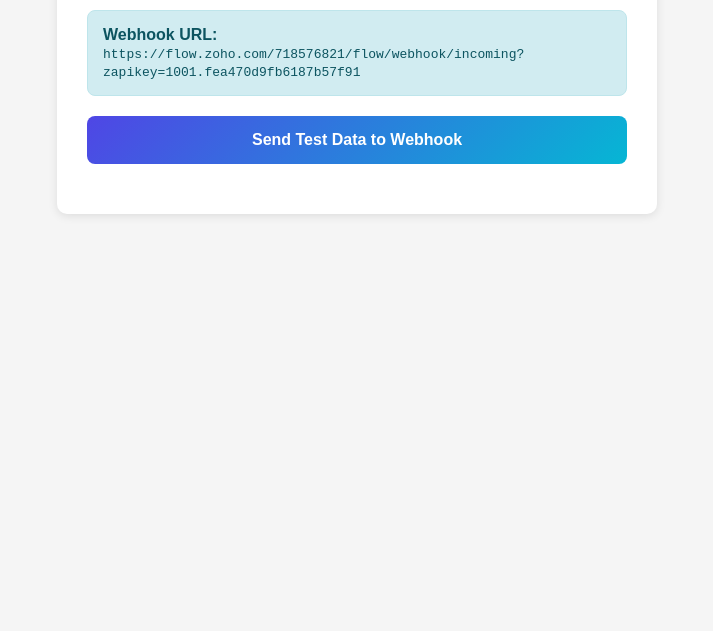
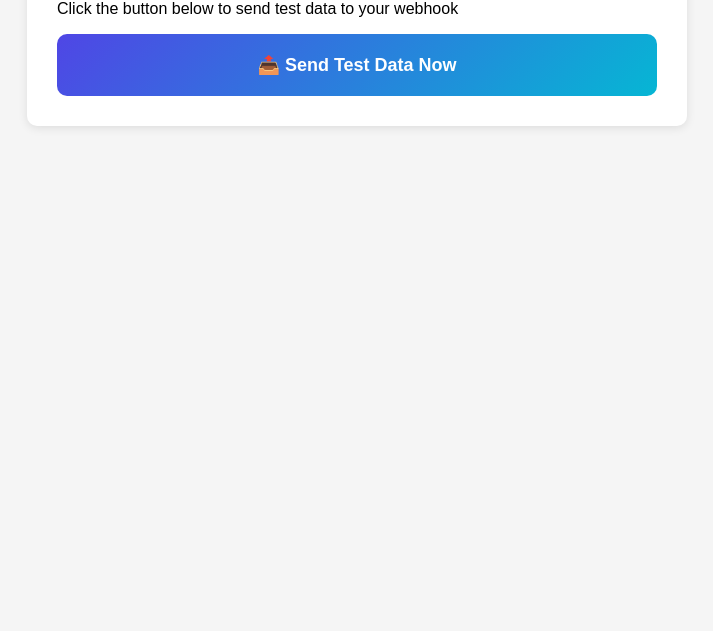
Before and after one commit to farhankhanaz/RFQ-upload, a plain HTML site: page index.html in a window 1280 px wide. Shown: the part 169-800 px from the top of the page, without its empty margins (283-996 px from the left). Drawn offline with Linux system fonts and the light colour scheme.

Commit message:
Update index.html
test

```diff
--- a/index.html
+++ b/index.html
@@ -1,67 +1,43 @@
 <!DOCTYPE html>
-<html lang="en">
+<html>
 <head>
-  <meta charset="UTF-8">
-  <meta name="viewport" content="width=device-width, initial-scale=1.0">
-  <title>Test Zoho Flow Webhook</title>
+  <title>Test Zoho Webhook</title>
   <style>
     body {
       font-family: Arial, sans-serif;
-      max-width: 600px;
-      margin: 50px auto;
-      padding: 20px;
+      padding: 50px;
       background: #f5f5f5;
     }
     .container {
+      max-width: 600px;
+      margin: 0 auto;
       background: white;
       padding: 30px;
       border-radius: 10px;
       box-shadow: 0 2px 10px rgba(0,0,0,0.1);
     }
-    h1 {
-      color: #333;
-      margin-bottom: 20px;
-    }
     button {
       background: linear-gradient(135deg, #4F46E5 0%, #06b6d4 100%);
       color: white;
       border: none;
-      padding: 15px 30px;
-      border-radius: 8px;
-      font-size: 16px;
+      padding: 20px 40px;
+      border-radius: 10px;
+      font-size: 18px;
       font-weight: bold;
       cursor: pointer;
       width: 100%;
-      margin-bottom: 20px;
     }
     button:hover {
       transform: translateY(-2px);
-      box-shadow: 0 4px 12px rgba(79,70,229,0.4);
     }
-    .result {
+    #result {
       margin-top: 20px;
       padding: 15px;
       border-radius: 8px;
       display: none;
     }
-    .success {
-      background: #d4edda;
-      color: #155724;
-      border: 1px solid #c3e6cb;
-    }
-    .error {
-      background: #f8d7da;
-      color: #721c24;
-      border: 1px solid #f5c6cb;
-    }
-    .info {
-      background: #d1ecf1;
-      color: #0c5460;
-      border: 1px solid #bee5eb;
-      margin-bottom: 20px;
-      padding: 15px;
-      border-radius: 8px;
-    }
+    .success { background: #d4edda; color: #155724; }
+    .error { background: #f8d7da; color: #721c24; }
     pre {
       background: #f8f9fa;
       padding: 10px;
@@ -74,42 +50,36 @@
 <body>
   <div class="container">
     <h1>🧪 Test Zoho Flow Webhook</h1>
+    <p>Click the button below to send test data to your webhook</p>
 
-    <div class="info">
-      <strong>Webhook URL:</strong><br>
-      <code>https://flow.zoho.com/718576821/flow/webhook/incoming?zapikey=1001.fea470d9fb6187b57f91</code>
-    </div>
+    <button onclick="sendTest()">📤 Send Test Data Now</button>
 
-    <button onclick="testWebhook()">Send Test Data to Webhook</button>
-
-    <div id="result" class="result"></div>
+    <div id="result"></div>
   </div>
 
   <script>
-    async function testWebhook() {
-      const resultDiv = document.getElementById('result');
-      resultDiv.style.display = 'block';
-      resultDiv.className = 'result info';
-      resultDiv.innerHTML = '⏳ Sending test data to Zoho Flow...';
+    async function sendTest() {
+      const result = document.getElementById('result');
+      result.style.display = 'block';
+      result.className = 'success';
+      result.innerHTML = '⏳ Sending test data...';
 
-      const webhookUrl = 'https://flow.zoho.com/718576821/flow/webhook/incoming?zapikey=1001.fea470d9fb6187b57f91';
+      const webhookUrl = 'https://flow.zoho.com/718576821/flow/webhook/incoming?zapikey=1001.fea470d9fb6187b57f91e8039b3529dd.cedcc01f7be113af58db3f8e0296020b&isdebug=false';
 
-      // Test data
       const testData = {
-        name: 'Test User',
-        company: 'Test Company',
-        designation: 'Test Manager',
-        email: 'test@example.com',
-        phone: '+1234567890',
-        filename: 'test-bom.xlsx',
-        filesize: '15KB',
-        rowCount: 25,
-        columns: 'Part Number, Quantity, Description, Manufacturer',
-        bomData: 'Sample BOM Data:\nPart1, 10, Resistor 10K, Yageo\nPart2, 5, Capacitor 100nF, Samsung',
-        timestamp: new Date().toISOString()
+        name: 'Farhan Azeemi',
+        company: 'Summon Electronics',
+        designation: 'Sales Manager',
+        email: 'test@summonelec.com',
+        phone: '+923182888927',
+        filename: 'test-bom-file.xlsx',
+        filesize: '25KB',
+        rowCount: 75,
+        columns: 'Item, P/N, Mfr P/N, Mfr Name, Title, Qty',
+        bomData: 'Part 1: Resistor 10K\nPart 2: Capacitor 100nF\nPart 3: IC 555 Timer',
+        timestamp: new Date().toISOString(),
+        message: 'This is a test submission from the website form'
       };
-
-      console.log('Sending data:', testData);
 
       try {
         const response = await fetch(webhookUrl, {
@@ -117,43 +87,39 @@
           headers: {
             'Content-Type': 'application/json',
           },
-          body: JSON.stringify(testData)
+          body: JSON.stringify(testData),
+          mode: 'no-cors'
         });
 
-        console.log('Response status:', response.status);
-        console.log('Response:', response);
+        // no-cors mode means we can't read the response, but data is sent
+        result.className = 'success';
+        result.innerHTML = `
+          <h3>✅ Test Data Sent!</h3>
+          <p><strong>Now check your Zoho Flow dashboard!</strong></p>
+          <p>The webhook should have been triggered.</p>
+          <br>
+          <strong>Data sent:</strong>
+          <pre>${JSON.stringify(testData, null, 2)}</pre>
+          <br>
+          <p><strong>Next Steps:</strong></p>
+          <ol>
+            <li>Go to your Zoho Flow dashboard</li>
+            <li>Check the execution history</li>
+            <li>You should see this webhook was triggered just now</li>
+            <li>If you added an email action, check: summonwebrfq@summonelec.com</li>
+          </ol>
+        `;
 
-        if (response.ok || response.status === 0) {
-          // Status 0 might occur due to CORS but data still sent
-          resultDiv.className = 'result success';
-          resultDiv.innerHTML = `
-            <strong>✅ Test Data Sent Successfully!</strong><br><br>
-            <strong>Data sent:</strong>
-            <pre>${JSON.stringify(testData, null, 2)}</pre>
-            <br>
-            <strong>Next steps:</strong><br>
-            1. Check your Zoho Flow dashboard<br>
-            2. The webhook should have received this data<br>
-            3. If you set up email action, check: summonwebrfq@summonelec.com
-          `;
-        } else {
-          resultDiv.className = 'result error';
-          resultDiv.innerHTML = `
-            <strong>⚠️ Response Status: ${response.status}</strong><br><br>
-            Note: Due to CORS, we can't read the response, but the data was likely sent.<br>
-            Check your Zoho Flow dashboard to see if the webhook received the data.
-          `;
-        }
+        console.log('Data sent:', testData);
+
       } catch (error) {
-        console.error('Error:', error);
-        resultDiv.className = 'result success';
-        resultDiv.innerHTML = `
-          <strong>✅ Data Sent (CORS Error is Normal)</strong><br><br>
-          Error message: ${error.message}<br><br>
-          <strong>This is normal!</strong> CORS errors occur when sending cross-origin requests,
-          but the data was still sent to Zoho Flow.<br><br>
-          <strong>Check your Zoho Flow dashboard</strong> - you should see the webhook was triggered!<br><br>
-          <strong>Data that was sent:</strong>
+        result.className = 'success';
+        result.innerHTML = `
+          <h3>✅ Test Data Sent!</h3>
+          <p><strong>CORS error is normal - data was still sent!</strong></p>
+          <p>Error: ${error.message}</p>
+          <br>
+          <p><strong>Check your Zoho Flow dashboard</strong> - the webhook should show as triggered!</p>
           <pre>${JSON.stringify(testData, null, 2)}</pre>
         `;
       }
```
